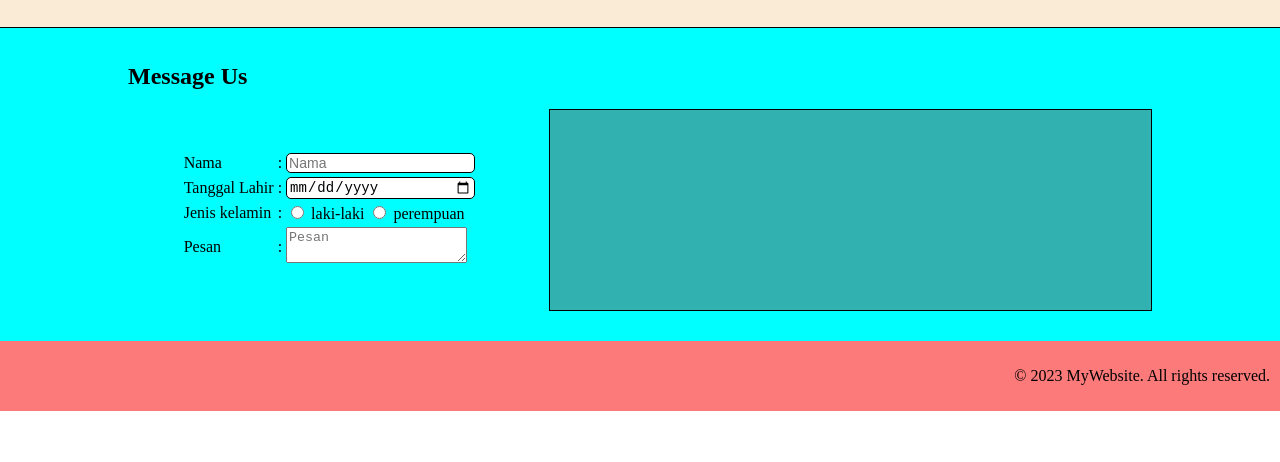
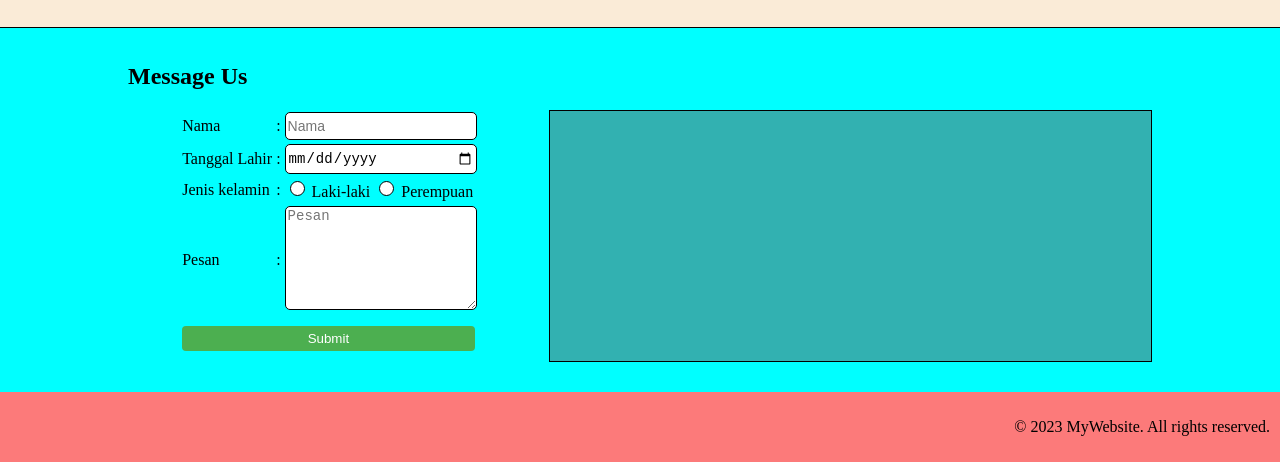
Before and after one commit to revou-fundamental-course/19-aug-24-egn234, a plain HTML site: page index.html in a window 1280 px wide. Shown: the part 992-1454 px from the top of the page. Before the commit the page ends 1403 px from the top, so only its background shows below. Drawn offline with Linux system fonts and the light colour scheme.

Commit message:
added js function

```diff
--- a/css/style.css
+++ b/css/style.css
@@ -135,7 +135,7 @@ main > .portfolio > .portfolio-container > .form-init {
     background-color: #ffffff;
     border: 1px solid black;
     color: black;
-    padding: 1px 2px;
+    padding: 5px 2px;
     text-decoration: none;
     display: inline-block;
     font-size: 14px;
@@ -143,12 +143,64 @@ main > .portfolio > .portfolio-container > .form-init {
     border-radius: 5px;
 }
 
-main > .portfolio > .portfolio-container > .form-result {
+.form-radio {
+    appearance: none;
+    display: inline-block;
+    width: 15px;
+    height: 15px;
+    border: 1px solid black;
+    border-radius: 50%;
+    background-color: white;
+    cursor: pointer;
+}
+
+.form-radio:checked {
+    background-color: #4CAF50;
+}
+
+.form-radio + span {
+    vertical-align: middle;
+}
+
+#form-result {
     width: 60%;
-    height: 200px;
-    justify-content: flex-end;
+    height: 250px;
     border: 1px solid black;
     background-color:rgba(100, 100, 100, 0.5);
+
+}
+
+.form-table {
+    width: 100%;
+}
+
+#pesan {
+    background-color: #ffffff;
+    border: 1px solid black;
+    color: black;
+    padding: 1px 2px;
+    text-decoration: none;
+    display: inline-block;
+    font-size: 14px;
+    width: 98%;
+    border-radius: 5px;
+    min-height: 100px
+}
+
+#submitForm {
+    display: block;
+    width: 100%;
+    background-color: #4CAF50;
+    color: white;
+    padding: 5px;
+    margin: 8px 0;
+    border: none;
+    border-radius: 4px;
+    cursor: pointer;
+}
+
+#submitForm:hover {
+    background-color: #45a049;
 }
 
 /* Footer */
--- a/index.html
+++ b/index.html
@@ -13,15 +13,15 @@
             </header>
 
             <section>
-                <a href="index.html">Home</a>
-                <a href="profile.html">Our Profile</a>
-                <a href="portfolio.html">Portfolio</a>
-                <a href="contact.html">Message Us</a>
+                <a href="#home">Home</a>
+                <a href="#profile">Our Profile</a>
+                <a href="#portofolio">Portfolio</a>
+                <a href="#contacUs">Message Us</a>
             </section>
         </nav>
 
         <main>
-            <article>
+            <article id="home">
                 <header>
                     <h1>Welcome to MyWebsite</h1>
                 </header>
@@ -29,7 +29,7 @@
                 <div class="banner"></div>
             </article>
 
-            <section class="profile">
+            <section class="profile" id="profil">
                 <header>
                     <h1>Our Facilitation</h1>
                 </header>
@@ -52,15 +52,15 @@
                 </div>
             </section>
 
-            <section class="portfolio">
+            <section class="portfolio" id="portofolio">
                 <header>
                     <h1>Message Us</h1>
                 </header>
 
                 <div class="portfolio-container">
                     <div class="form-init">
-                        <form action="" method="post">
-                            <table width="100%">
+                        <form>
+                            <table class="form-table">
                                 <tr>
                                     <td>
                                         <label for="nama">Nama</label>
@@ -85,8 +85,8 @@
                                     </td>
                                     <td>:</td>
                                     <td>
-                                        <input type="radio" name="jk" value="laki-laki"> laki-laki
-                                        <input type="radio" name="jk" value="perempuan"> perempuan
+                                        <input class="form-radio" type="radio" name="jk" value="laki-laki" selected> <span>Laki-laki</span>
+                                        <input class="form-radio" type="radio" name="jk" value="perempuan"> <span>Perempuan</span>
                                     </td>
                                 </tr>
                                 <tr>
@@ -98,11 +98,16 @@
                                         <textarea id="pesan" placeholder="Pesan"></textarea>
                                     </td>
                                 </tr>
+                                <tr>
+                                    <td colspan="3">
+                                        <button id="submitForm" onclick="displayFormResult(event)">Submit</button">
+                                    </td>
+                                </tr>
                             </table>
                         </form>
                     </div>
 
-                    <div class="form-result"></div>
+                    <div id="form-result"></div>
                 </div>
             </section>
         </main>
--- a/js/script.js
+++ b/js/script.js
@@ -0,0 +1,37 @@
+function displayFormResult(event) {
+    event.preventDefault();
+
+    const now = new Date();
+    const timestamp = now.toLocaleString();
+
+    let name, birthDate, gender, message;
+    try {
+        name = document.getElementById('nama').value;
+        birthDate = document.getElementById('tgl_lahir').value;
+        gender = document.querySelector('input[name="jk"]:checked').value;
+        message = document.getElementById('pesan').value;
+    } catch (error) {
+        if (error.message.includes('null')) {
+            alert('Harap isi semua form nya terlebih dahulu');
+            return;
+        }
+        throw error;
+    }
+
+    // doublecheck validation if there's an error after the try block
+    if (!name || !birthDate || !gender || !message) {
+        alert('Harap isi semua form nya terlebih dahulu');
+        return;
+    }
+
+    const result = `
+        <b>Timestamp</b>: ${now.toUTCString()}<br><br><br><br>
+        <b>Nama</b>: ${name}<br>
+        <b>Tanggal Lahir</b>: ${birthDate}<br>
+        <b>Jenis Kelamin</b>: ${gender}<br>
+        <b>Pesan</b>: ${message}<br>
+    `;
+    document.getElementById('form-result').innerHTML = result;
+}
+
+// document.getElementById('submitForm').addEventListener('click', displayFormResult);
```
